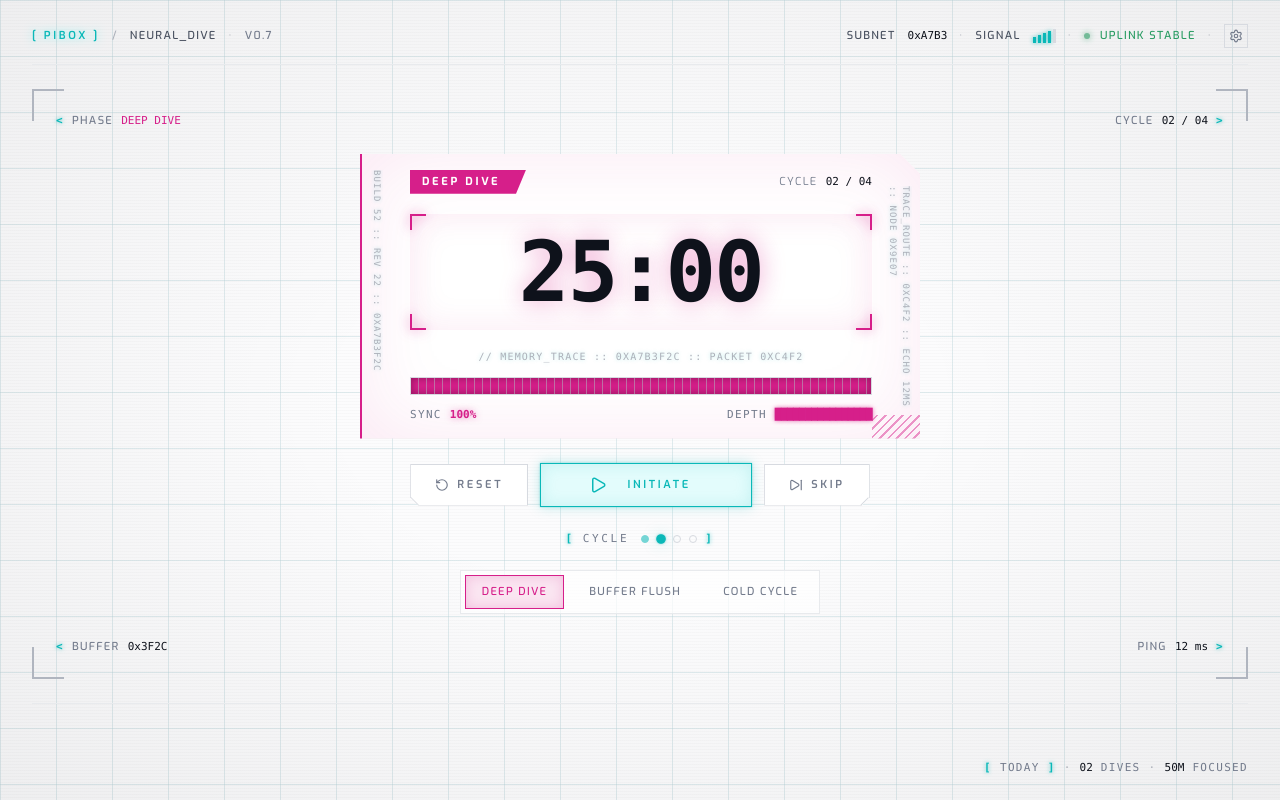
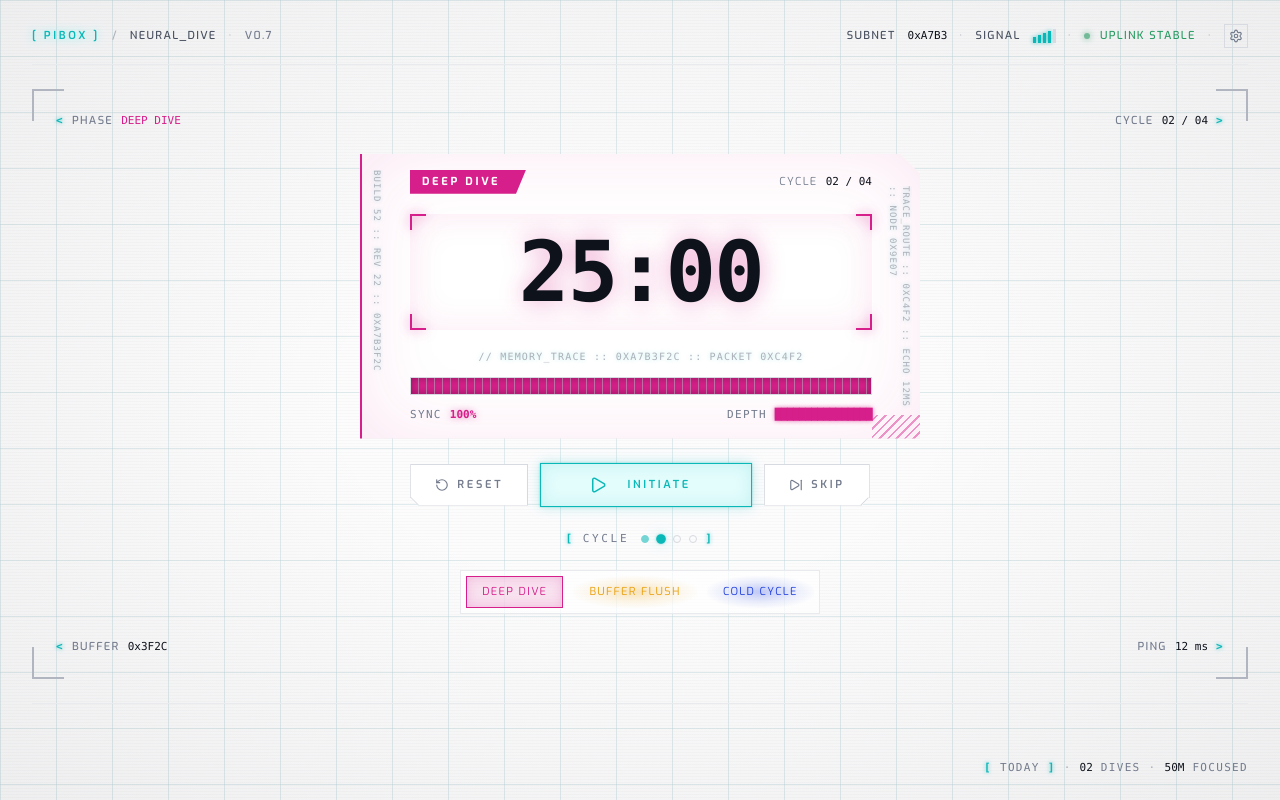
Before and after one commit to olha-riannon/focus-timer, a React (Vite) app: page / in a window 1280 px wide. Built offline with nearby package versions, Linux system fonts and the light colour scheme.

Commit message:
app: animate phase pills -- slide indicator + radial glow + tinted labels

```diff
--- a/src/App.css
+++ b/src/App.css
@@ -319,6 +319,7 @@
 }
 
 .hud-pill {
+  position: relative;
   padding: var(--space-2) var(--space-4);
   font-family: var(--font-sans);
   font-size: var(--text-xs);
@@ -328,43 +329,98 @@
   color: var(--fg-tertiary);
   background: transparent;
   border: var(--border-hair) solid transparent;
+  cursor: pointer;
   transition:
     color var(--duration-fast) var(--ease-out),
     background-color var(--duration-fast) var(--ease-out),
     border-color var(--duration-fast) var(--ease-out),
-    box-shadow var(--duration-fast) var(--ease-out);
+    box-shadow var(--duration-fast) var(--ease-out),
+    transform var(--duration-fast) var(--ease-spring);
 }
 
-.hud-pill:hover {
+.hud-pill:not([data-active='true']):hover {
   color: var(--fg-secondary);
+  transform: translateY(-1px);
 }
 
-.hud-pill[data-active='true'] {
+.hud-pill:active {
+  transform: scale(0.96);
+}
+
+.hud-pill__label {
+  position: relative;
+  z-index: 2;
+}
+
+.hud-pill[data-phase='work'] { --pill-phase-color: var(--phase-work); }
+.hud-pill[data-phase='short-break'] { --pill-phase-color: var(--accent-tertiary); }
+.hud-pill[data-phase='long-break'] { --pill-phase-color: var(--phase-cold-cycle); }
+
+.hud-pill[data-phase] {
+  font-weight: var(--weight-regular);
+}
+
+/* Phase pills tint their label to match the pill's own phase color, sitting
+   on top of the same-coloured radial glow for a neon-sign feel. */
+.hud-pill[data-phase]:not([data-active='true']) {
+  color: var(--pill-phase-color);
+}
+
+/* Inactive radial glow — emanates from centre (behind the label) and fades
+   into transparency before reaching the pill edges. Fades out when active. */
+.hud-pill::before {
+  content: '';
+  position: absolute;
+  inset: 0;
+  background: radial-gradient(
+    ellipse at center,
+    color-mix(in srgb, var(--pill-phase-color, transparent) 28%, transparent) 0%,
+    color-mix(in srgb, var(--pill-phase-color, transparent) 9%, transparent) 45%,
+    transparent 75%
+  );
+  opacity: 1;
+  pointer-events: none;
+  z-index: 0;
+  transition: opacity var(--duration-base) var(--ease-out);
+}
+
+.hud-pill[data-active='true']::before {
+  opacity: 0;
+}
+
+.hud-pill[data-phase]:not([data-active='true']):hover::before {
+  background: radial-gradient(
+    ellipse at center,
+    color-mix(in srgb, var(--pill-phase-color, transparent) 45%, transparent) 0%,
+    color-mix(in srgb, var(--pill-phase-color, transparent) 15%, transparent) 45%,
+    transparent 75%
+  );
+}
+
+/* Liquid active indicator — slides between active pills via Framer layoutId.
+   Spring transition with low damping creates an elastic stretch feel. Colour
+   inherits via currentColor so each phase tints bg / border / inset glow. */
+.hud-pill__active-bg {
+  position: absolute;
+  inset: 0;
+  display: block;
+  background: color-mix(in srgb, currentColor 12%, transparent);
+  border: var(--border-hair) solid currentColor;
+  box-shadow: inset 0 0 12px color-mix(in srgb, currentColor 20%, transparent);
+  pointer-events: none;
+}
+
+/* Active state: phase pills get only label color (visual rendered by motion overlay). */
+.hud-pill[data-active='true'][data-phase='work'] { color: var(--phase-work); }
+.hud-pill[data-active='true'][data-phase='short-break'] { color: var(--accent-tertiary); }
+.hud-pill[data-active='true'][data-phase='long-break'] { color: var(--phase-cold-cycle); }
+
+/* Theme pills (no data-phase) keep full button-driven active styling. */
+.hud-pill[data-active='true']:not([data-phase]) {
   color: var(--accent);
   background: var(--accent-soft);
   border-color: var(--accent);
   box-shadow: inset 0 0 12px color-mix(in srgb, var(--accent) 20%, transparent);
-}
-
-.hud-pill[data-active='true'][data-phase='work'] {
-  color: var(--phase-work);
-  background: var(--phase-work-soft);
-  border-color: var(--phase-work);
-  box-shadow: inset 0 0 12px color-mix(in srgb, var(--phase-work) 20%, transparent);
-}
-
-.hud-pill[data-active='true'][data-phase='short-break'] {
-  color: var(--accent-tertiary);
-  background: var(--accent-tertiary-soft);
-  border-color: var(--accent-tertiary);
-  box-shadow: inset 0 0 12px color-mix(in srgb, var(--accent-tertiary) 20%, transparent);
-}
-
-.hud-pill[data-active='true'][data-phase='long-break'] {
-  color: var(--phase-cold-cycle);
-  background: var(--phase-cold-cycle-soft);
-  border-color: var(--phase-cold-cycle);
-  box-shadow: inset 0 0 12px color-mix(in srgb, var(--phase-cold-cycle) 20%, transparent);
 }
 
 .hud-pill--small {
--- a/src/App.tsx
+++ b/src/App.tsx
@@ -327,19 +327,30 @@ export function App() {
           <CycleDots current={2} total={settings.sessionsPerCycle} />
 
           <div className="shell__phase-switch" role="group" aria-label="Phase preview">
-            {phases.map((value) => (
+            {phases.map((value) => {
+              const isActive = value === phase;
+              return (
                 <button
                   key={value}
                   type="button"
                   className="hud-pill"
                   data-phase={value}
-                data-active={value === phase}
-                aria-pressed={value === phase}
+                  data-active={isActive}
+                  aria-pressed={isActive}
                   onClick={() => setPhase(value)}
                 >
-                {phaseLabel[value]}
+                  {isActive && (
+                    <motion.span
+                      className="hud-pill__active-bg"
+                      layoutId="phase-pill-active-bg"
+                      transition={{ type: 'spring', stiffness: 380, damping: 32 }}
+                      aria-hidden
+                    />
+                  )}
+                  <span className="hud-pill__label">{phaseLabel[value]}</span>
                 </button>
-            ))}
+              );
+            })}
           </div>
         </section>
 
```
Lines whose indentation alone changed are shown as unchanged.
